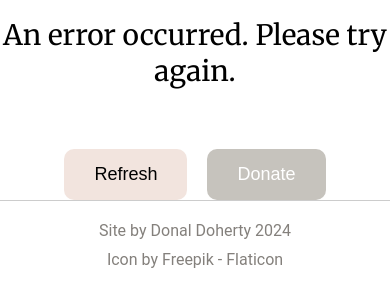
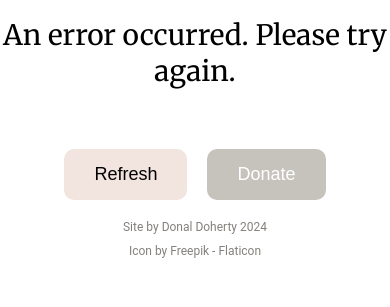
Before and after one commit to donaldoherty1980/PositiviTea, a website: page public/index.html in a window 390 px wide. Shown: the part 215-522 px from the top of the page. Drawn offline with Linux system fonts and the light colour scheme; no server answers.

Commit message:
Describe your changes here

```diff
--- a/public/styles.css
+++ b/public/styles.css
@@ -59,21 +59,16 @@ html, body {
 }
 
 footer {
-  width: 100%;
+  display: flex;
+  justify-content: space-between;
   padding: 20px;
-  display: flex;
-  justify-content: space-between; /* Positions items on each end */
-  align-items: center; /* Centers items vertically */
+  position: relative; /* Keeps footer at bottom */
   font-family: 'Roboto', sans-serif;
-  border-top: 1px solid #ccc; /* Adds a top border to the footer */
 }
 
-footer p {
-  margin: 0; /* Removes default margin */
-  color: #84807C;
-}
-
-footer a {
+footer p, footer a {
+  margin: 0;
+  font-size: 0.75rem;
   color: #84807C;
   text-decoration: none;
 }
@@ -82,15 +77,15 @@ footer a:hover {
   text-decoration: underline;
 }
 
-/* Responsive adjustments for smaller screens */
 @media (max-width: 576px) {
   footer {
-    flex-direction: column; /* Stacks items vertically on small screens */
-    align-items: center; /* Center-aligns items */
-    text-align: center; /* Centers text */
+    flex-direction: column;
+    align-items: center;
+    text-align: center;
   }
 
   footer p {
-    margin-bottom: 10px; /* Adds spacing between the author and icon info on small screens */
+    width: 100%;
+    margin-bottom: 10px;
   }
 }
```
